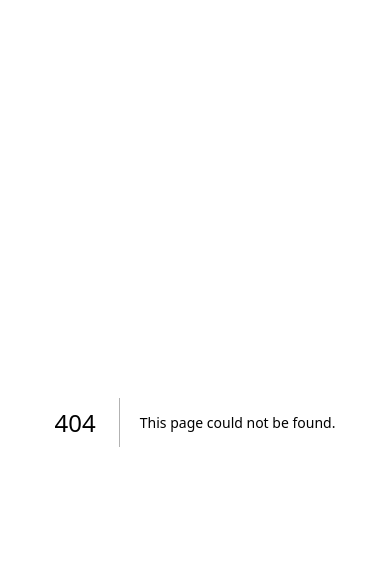
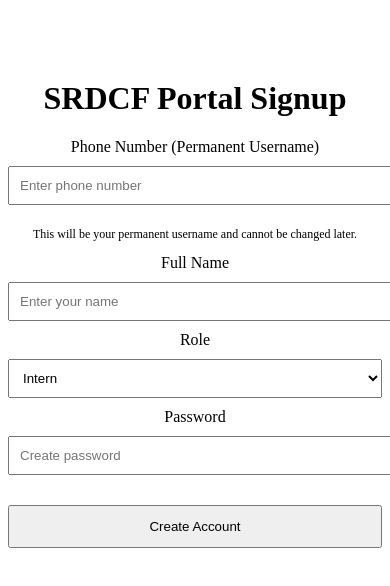
Before and after one commit to srdcf-org/mark-1-portal, a Next.js app: page /signup in a window 390 px wide. Before the commit this address had no page. Shown: the top 586 px of the page. Built offline with nearby package versions, Linux system fonts and the light colour scheme.

Commit message:
Add phone-number based signup page

```diff
--- /dev/null
+++ b/app/signup/page.tsx
@@ -0,0 +1,76 @@
+"use client";
+import { useState } from "react";
+
+export default function SignupPage() {
+  const [phone, setPhone] = useState("");
+  const [name, setName] = useState("");
+  const [role, setRole] = useState("Intern");
+  const [password, setPassword] = useState("");
+
+  const handleSubmit = (e: React.FormEvent) => {
+    e.preventDefault();
+    alert(
+      `Signup Data:\nPhone: ${phone}\nName: ${name}\nRole: ${role}\nPassword: ${password}`
+    );
+  };
+
+  return (
+    <div style={{ maxWidth: 400, margin: "80px auto", textAlign: "center" }}>
+      <h1>SRDCF Portal Signup</h1>
+
+      <form onSubmit={handleSubmit}>
+        <label>Phone Number (Permanent Username)</label>
+        <input
+          type="tel"
+          placeholder="Enter phone number"
+          value={phone}
+          onChange={(e) => setPhone(e.target.value)}
+          required
+          style={{ width: "100%", padding: 10, margin: "10px 0" }}
+        />
+        <p style={{ fontSize: 12 }}>
+          This will be your permanent username and cannot be changed later.
+        </p>
+
+        <label>Full Name</label>
+        <input
+          type="text"
+          placeholder="Enter your name"
+          value={name}
+          onChange={(e) => setName(e.target.value)}
+          required
+          style={{ width: "100%", padding: 10, margin: "10px 0" }}
+        />
+
+        <label>Role</label>
+        <select
+          value={role}
+          onChange={(e) => setRole(e.target.value)}
+          style={{ width: "100%", padding: 10, margin: "10px 0" }}
+        >
+          <option>Intern</option>
+          <option>Volunteer</option>
+          <option>Candidate</option>
+          <option>Employee</option>
+        </select>
+
+        <label>Password</label>
+        <input
+          type="password"
+          placeholder="Create password"
+          value={password}
+          onChange={(e) => setPassword(e.target.value)}
+          required
+          style={{ width: "100%", padding: 10, margin: "10px 0" }}
+        />
+
+        <button
+          type="submit"
+          style={{ width: "100%", padding: 12, marginTop: 20 }}
+        >
+          Create Account
+        </button>
+      </form>
+    </div>
+  );
+}
```
